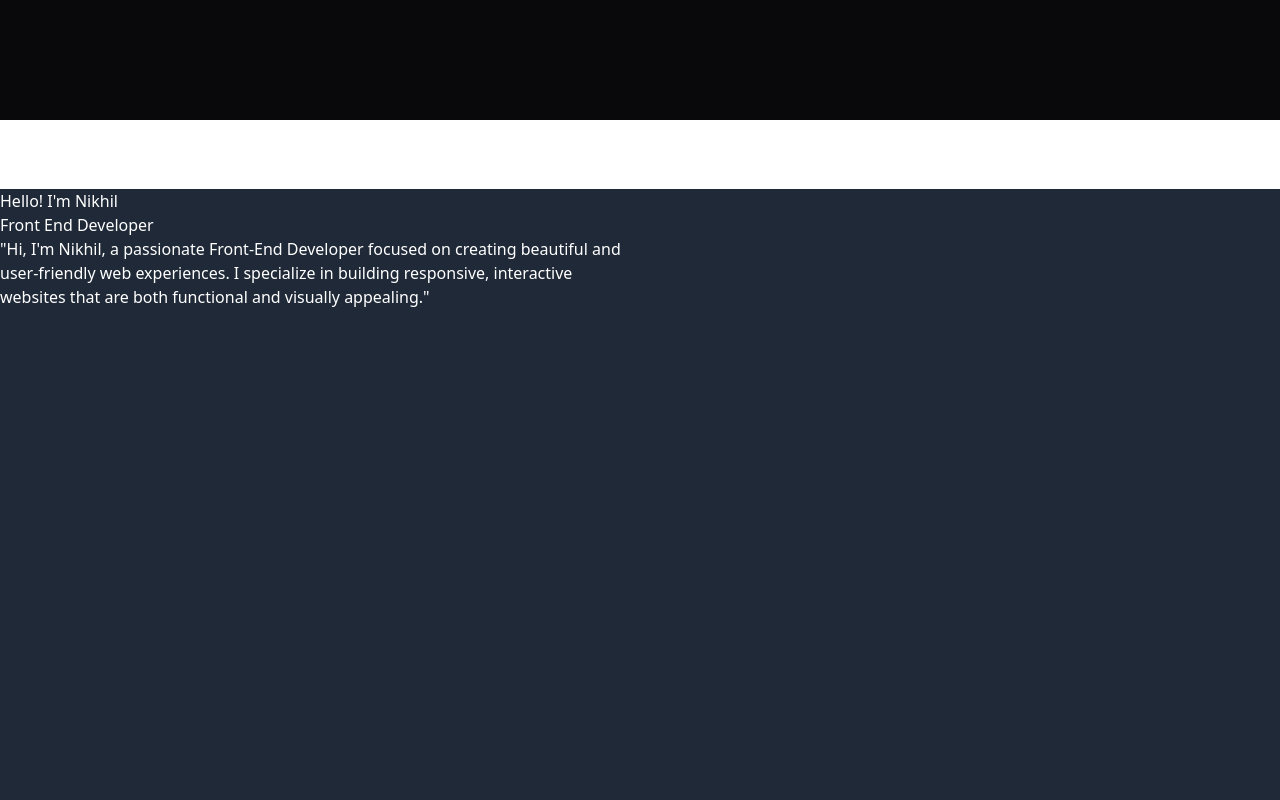
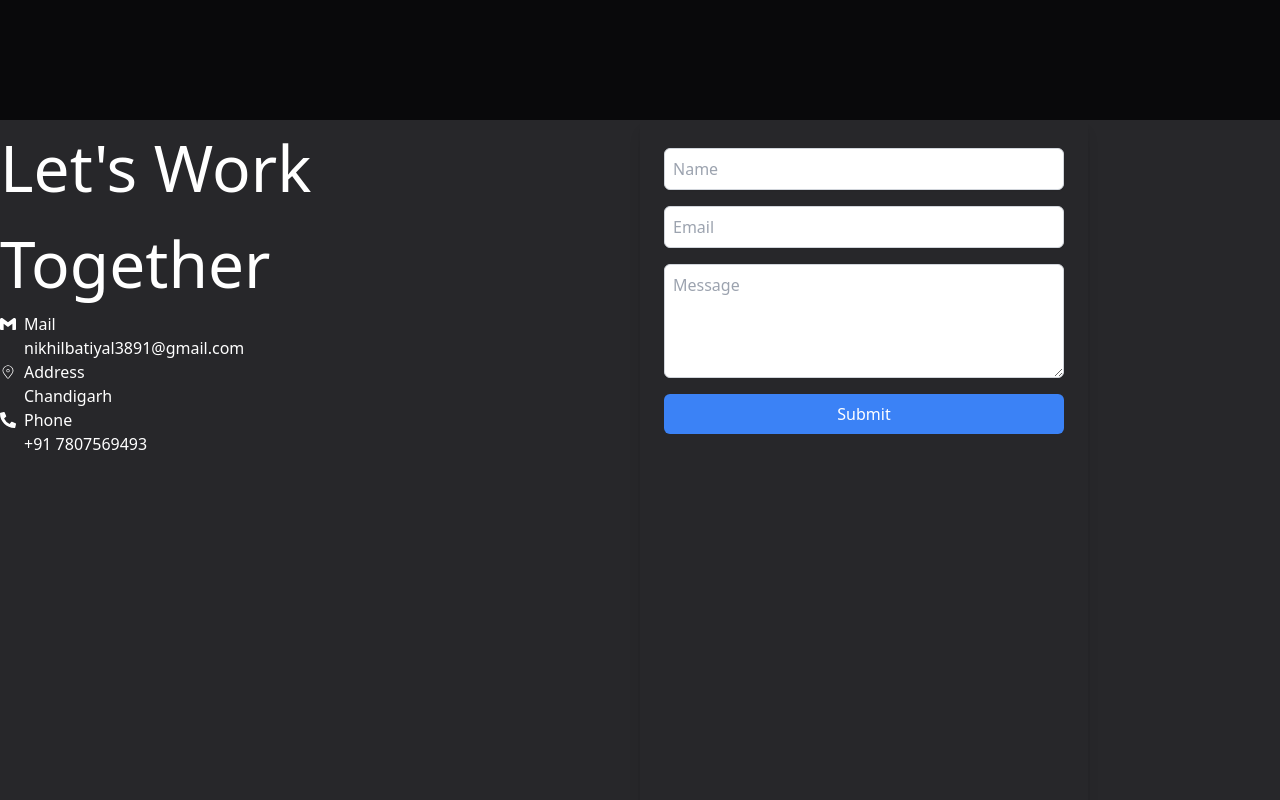
Before and after one commit to Nikhilguleria98/Portfolio, a React (Vite) app: page /#contact in a window 1280 px wide. Before the commit this address led to /. Shown: the part 1480-2280 px from the top of the page. Built offline with nearby package versions, Linux system fonts and the light colour scheme.

Commit message:
Contact form created

```diff
--- a/package.json
+++ b/package.json
@@ -10,6 +10,7 @@
     "preview": "vite preview"
   },
   "dependencies": {
+    "@emailjs/browser": "^4.4.1",
     "@react-spring/web": "^9.7.5",
     "framer-motion": "^11.15.0",
     "lodash": "^4.17.21",
--- a/src/App.jsx
+++ b/src/App.jsx
@@ -5,6 +5,7 @@ import Hero from "./components/Hero Section/Hero";
 import About from "./components/About/About";
 import Projects from "./components/Projects/Projects";
 import Contact from "./components/Contact/Contact";
+import ContactForm from "./components/Contact/Contact";
 
 const App = () => {
   return (
@@ -21,7 +22,7 @@ const App = () => {
     <Header />
     <Hero />
     <About />
-    <Projects />
+    <ContactForm />
  </>
   );
 };
--- a/src/components/Contact/Contact.jsx
+++ b/src/components/Contact/Contact.jsx
@@ -1,10 +1,205 @@
-import React from 'react'
+import React, { useState } from 'react'
+import { SiGmail } from "react-icons/si";
+import { CiLocationOn } from "react-icons/ci";
+import { FaPhoneAlt } from "react-icons/fa";
+import emailjs from "@emailjs/browser";
 
 const Contact = () => {
+  const [formData, setFormData] = useState({
+    from_name: "",
+    from_email: "",
+
+    message: "",
+  });
+
+  const [errors, setErrors] = useState({
+    from_name: "",
+    from_email: "",
+    message: "",
+  });
+
+  const handleChange = (e) => {
+    const { name, value } = e.target;
+    setFormData((prevData) => {
+      const updatedData = { ...prevData, [name]: value };
+      return updatedData;
+    });
+  };
+
+  const validateForm = () => {
+    let isValid = true;
+    let formErrors = {};
+
+    // Validate name
+    if (!formData.from_name) {
+      formErrors.from_name = "Name is required";
+      isValid = false;
+    }
+
+    // Validate email
+    if (!formData.from_email) {
+      formErrors.from_email = "Email is required";
+      isValid = false;
+    } else if (!/\S+@\S+\.\S+/.test(formData.from_email)) {
+      formErrors.from_email = "Please enter a valid email";
+      isValid = false;
+    }
+
+
+    // Validate message
+    if (!formData.message) {
+      formErrors.message = "Message is required";
+      isValid = false;
+    } else if (formData.message.length < 10) {
+      formErrors.message = "Message should be at least 10 characters long";
+      isValid = false;
+    }
+
+    setErrors(formErrors);
+    return isValid;
+  };
+
+  const handleSubmit = (e) => {
+    e.preventDefault();
+
+    if (!validateForm()) {
+      return; // Don't submit if validation fails
+    }
+
+    // EmailJS credentials (ensure these are correct and the service is set up properly)
+    const serviceId = "service_25igr0i"; // Your service ID
+    const templateId = "template_og3i49g"; // Your template ID
+    const publicKey = "gLbkWJZNFXJ64Os2K"; // Your public key
+
+    // Send the form data to EmailJS
+    emailjs
+      .send(serviceId, templateId, formData, publicKey)
+      .then((response) => {
+        console.log("SUCCESS!", response.status, response.text);
+        alert("Form submitted successfully!");
+        setFormData({ from_name: "", from_email: "", from_phone: "", message: "" });
+        setErrors({}); // Clear errors after submission
+      })
+      .catch((error) => {
+        console.error("FAILED...", error);
+        alert("There was an error submitting the form. Please try again.");
+      });
+  };
+
   return (
-    <div id='contact'>
+    <>
+      <div className='min-h-screen bg-zinc-800 text-white flex'>
+        <div className='w-1/2'>
+          <h1 className='md:text-[5vw]'>Let's Work <br /> Together</h1>
+          <div className='flex flex-col justify-center '>
+            <div className='flex items-center gap-2'>
+              <SiGmail />
+              <p>Mail</p>
+            </div>
+            <p className='px-6'>nikhilbatiyal3891@gmail.com</p>
+          </div>
+          <div className='flex flex-col justify-center '>
+            <div className='flex items-center gap-2'>
+              <CiLocationOn />
+              <p>Address</p>
+            </div>
+            <p className='px-6'>Chandigarh</p>
+          </div>
+          <div className='flex flex-col justify-center '>
+            <div className='flex items-center gap-2'>
+              <FaPhoneAlt />
+              <p>Phone</p>
+            </div>
+            <p className='px-6'>+91 7807569493</p>
+          </div>
+        </div>
 
+
+       <div className="flex  w-1/2">
+      <form
+        onSubmit={handleSubmit}
+        className="w-full max-w-md  shadow-lg rounded-lg p-6"
+      >
+
+        <div className="mb-4">
+          {/* <label htmlFor="from_name" className="block text-sm font-medium text-gray-700">
+            Name
+          </label> */}
+          <input
+            type="text"
+            id="from_name"
+            name="from_name"
+            value={formData.from_name}
+            onChange={handleChange}
+            className="mt-1 block w-full p-2 border border-gray-300 rounded-md shadow-sm focus:outline-none focus:ring-blue-500 focus:border-blue-500"
+            placeholder="Name"
+            required
+          />
+          {errors.from_name && <p className="text-red-500 text-xs">{errors.from_name}</p>}
+        </div>
+
+        <div className="mb-4">
+          {/* <label htmlFor="from_email" className="block text-sm font-medium text-gray-700">
+            Email
+          </label> */}
+          <input
+            type="email"
+            id="from_email"
+            name="from_email"
+            value={formData.from_email}
+            onChange={handleChange}
+            className="mt-1 block w-full p-2 border border-gray-300 rounded-md shadow-sm focus:outline-none focus:ring-blue-500 focus:border-blue-500"
+            placeholder="Email"
+            required
+          />
+          {errors.from_email && <p className="text-red-500 text-xs">{errors.from_email}</p>}
+        </div>
+
+        {/* <div className="mb-4">
+          <label htmlFor="from_phone" className="block text-sm font-medium text-gray-700">
+            Phone Number
+          </label>
+          <input
+            type="text"
+            id="from_phone"
+            name="from_phone"
+            value={formData.from_phone}
+            onChange={handleChange}
+            className="mt-1 block w-full p-2 border border-gray-300 rounded-md shadow-sm focus:outline-none focus:ring-blue-500 focus:border-blue-500"
+            placeholder="Your Phone Number"
+            required
+          />
+          {errors.from_phone && <p className="text-red-500 text-xs">{errors.from_phone}</p>}
+        </div> */}
+
+        <div className="mb-4">
+          {/* <label htmlFor="message" className="block text-sm font-medium text-gray-700">
+            Message
+          </label> */}
+          <textarea
+            id="message"
+            name="message"
+            value={formData.message}
+            onChange={handleChange}
+            className="mt-1 block w-full p-2 text-black border border-gray-300 rounded-md shadow-sm focus:outline-none focus:ring-blue-500 focus:border-blue-500"
+            placeholder="Message"
+            rows="4"
+            required
+          ></textarea>
+          {errors.message && <p className="text-red-500 text-xs">{errors.message}</p>}
+        </div>
+
+        <button
+          type="submit"
+          className="w-full bg-blue-500 text-white py-2 px-4 rounded-md hover:bg-blue-600 focus:outline-none focus:ring-2 focus:ring-blue-500 focus:ring-offset-2"
+        >
+          Submit
+        </button>
+      </form>
     </div>
+      </div>
+
+    </>
   )
 }
 
--- a/src/components/Projects/Projects.jsx
+++ b/src/components/Projects/Projects.jsx
@@ -2,7 +2,7 @@ import React from 'react'
 
 const Projects = () => {
   return (
-    <div id='projects' className='bg-gray-800 text-white h-screen mt-[4.3rem]'>
+    <div id='projects' className='bg-gray-800 text-white h-screen'>
     <div className='w-1/2'>
 <h1>Hello! I'm Nikhil</h1>
 <p>Front End Developer</p>
```
Also changed, not shown: 1 other file (tests, documents, lock files or other folders).
